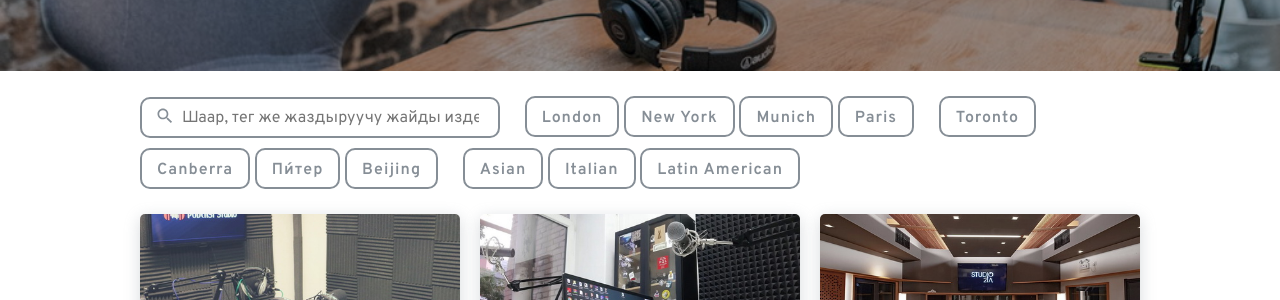
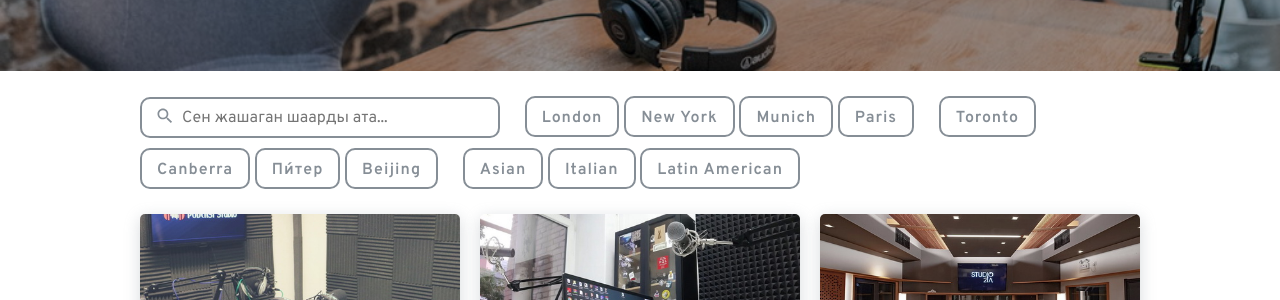
Before and after one commit to kontentchispace/kontentchispace.github.io, a Jekyll site: the page built from index.html, in a window 1280 px wide. Shown: the part 277-577 px from the top of the page. Built offline with Jekyll 4.4.1, drawn with Linux system fonts in a browser that asks for light colours.

Commit message:
Update index.html

```diff
--- a/index.html
+++ b/index.html
@@ -26,7 +26,7 @@
     <form class="searchbar">
       <fieldset class="searchbar-group">
         <label class="searchbar-search" for="js-search">
-          <input class="search form-input" id="js-search" type="search" placeholder="Шаар, тег же жаздыруучу жайды изде..." autocomplete="off" onkeypress="return event.keyCode != 13;">
+          <input class="search form-input" id="js-search" type="search" placeholder="Сен жашаган шаарды ата..." autocomplete="off" onkeypress="return event.keyCode != 13;">
           <svg class="search-icon form-icon" xmlns="http://www.w3.org/2000/svg" width="24" height="24" viewBox="0 0 24 24">
             <path d="M15.5 14h-.79l-.28-.27C15.41 12.59 16 11.11 16 9.5 16 5.91 13.09 3 9.5 3S3 5.91 3 9.5 5.91 16 9.5 16c1.61 0 3.09-.59 4.23-1.57l.27.28v.79l5 4.99L20.49 19l-4.99-5zm-6 0C7.01 14 5 11.99 5 9.5S7.01 5 9.5 5 14 7.01 14 9.5 11.99 14 9.5 14z"/>
           </svg>
```
